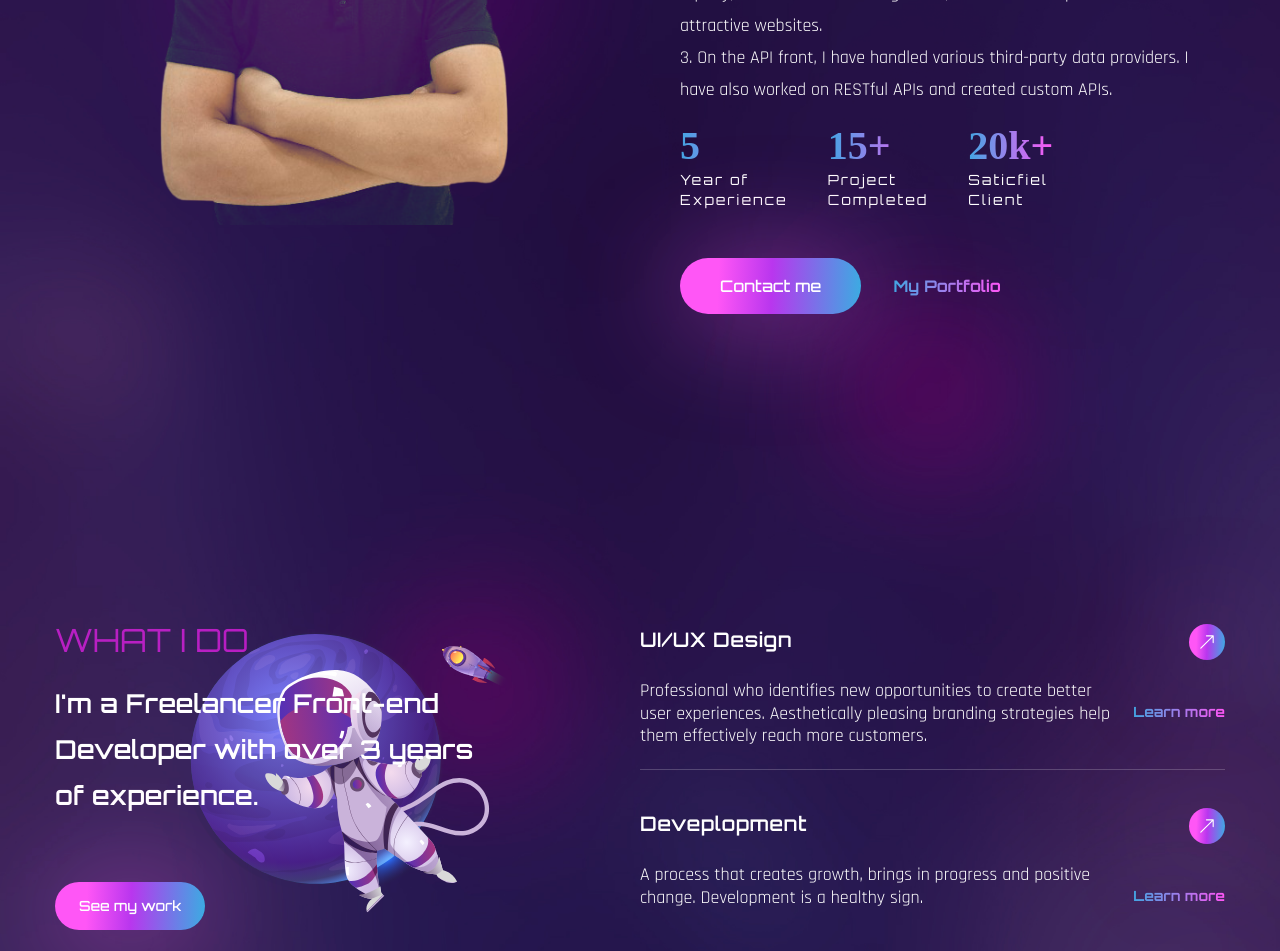
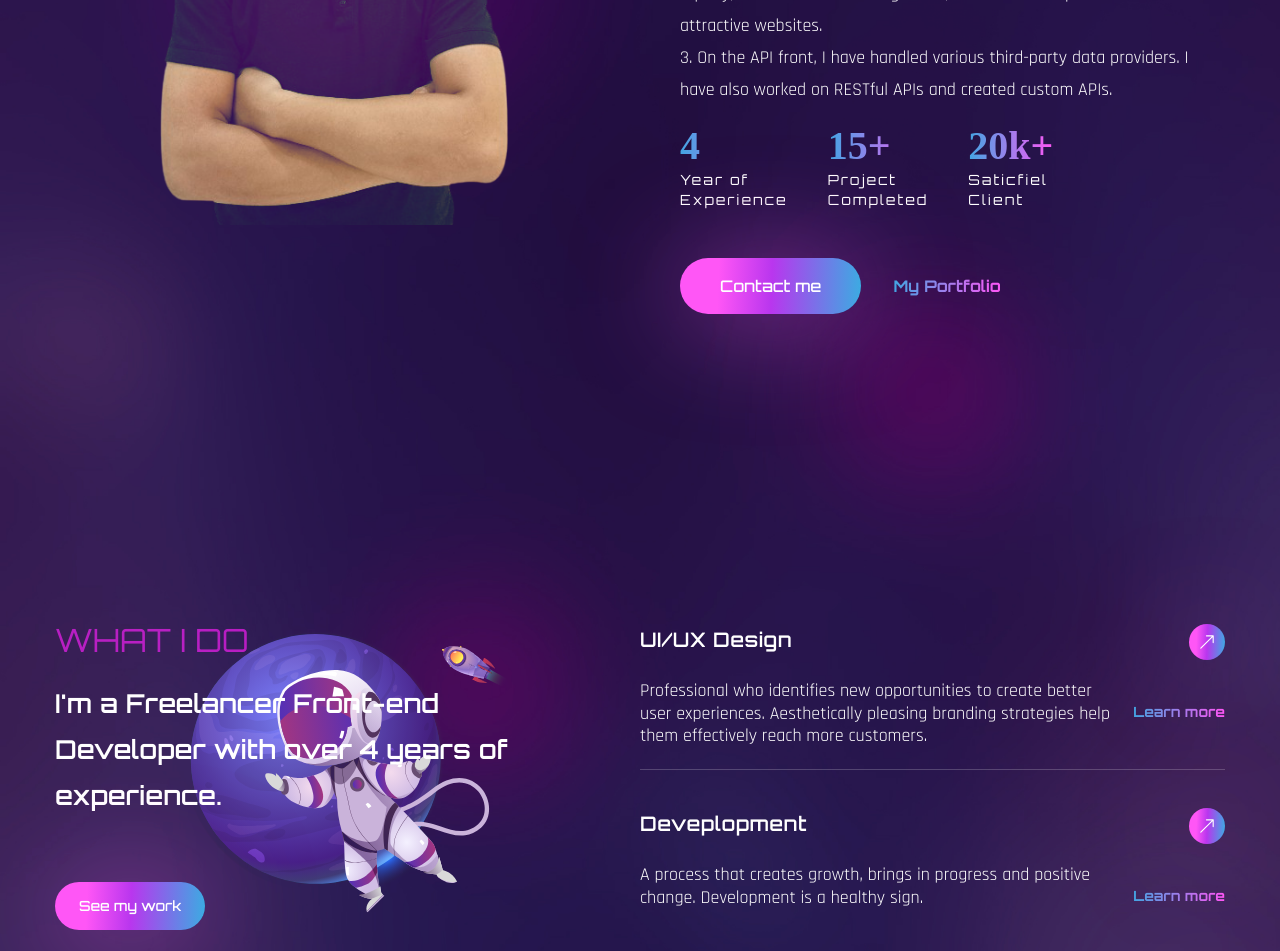
Before and after one commit to thanhbr/portfolio-start, a React (Create React App) app: page / in a window 1280 px wide. Shown: the part 1040-1991 px from the top of the page. Built offline with nearby package versions, Linux system fonts and the light colour scheme; the HTML template or start-up script is replaced by a standard one; a web font is replaced by a local one.

Commit message:
update link

```diff
--- a/src/components/About.js
+++ b/src/components/About.js
@@ -7,6 +7,7 @@ import {useInView} from 'react-intersection-observer'
 import {motion} from 'framer-motion'
 // variant
 import { fadeIn } from '../variants'
+import CV from "../assets/Ma The Thanh - Full Stack Software Engineer.pdf"
 
 const About = () => {
   const [ref, inView] = useInView({
@@ -51,7 +52,7 @@ const About = () => {
               <div>
                 <div className='text-[40px] font-tertiary text-gradient mb-2'>
                   {inView
-                    ? <CountUp start={0} end={5} duration={3}/>
+                    ? <CountUp start={0} end={4} duration={3}/>
                     : null}
                 </div>
                 <div className='font-primary text-sm tracking-[2px]'>
@@ -83,10 +84,8 @@ const About = () => {
               </div>
             </div>
             <div className='flex gap-x-8 items-center'>
-              <button className='btn btn-lg'>Contact me</button>
-              <a href='#' className='text-gradient btn-link'>
-                My Portfolio
-              </a>
+              <a className='btn btn-lg flex items-center' href="tel:+84376219276">Contact me</a>
+              <a href={CV} target='blank' className='text-gradient btn-link'>My Portfolio</a>
             </div>
           </motion.div>
         </div>
--- a/src/components/Banner.js
+++ b/src/components/Banner.js
@@ -8,6 +8,7 @@ import { motion } from 'framer-motion'
 // variants
 import { fadeIn } from '../variants'
 import { TypeAnimation } from 'react-type-animation';
+import CV from "../assets/Ma The Thanh - Full Stack Software Engineer.pdf";
 
 
 const Banner = () => {
@@ -65,8 +66,8 @@ const Banner = () => {
               viewport={{ once: false, amount: 0.7 }}
               className='flex max-w-max gap-x-6 items-center mb-12 mx-auto lg:mx-0'
             >
-              <button className='btn btn-lg'>Contact me</button>
-              <a href='#' className='text-gradient btn-link'>My Portfolio</a>
+              <a className='btn btn-lg flex items-center' href="tel:+84376219276">Contact me</a>
+              <a href={CV} target='blank' className='text-gradient btn-link'>My Portfolio</a>
             </motion.div>
             {/* socials */}
             <motion.div
--- a/src/components/Services.js
+++ b/src/components/Services.js
@@ -40,7 +40,7 @@ const Services = () => {
             className='flex-1 ipSE:bg-services lg:bg-bottom bg-no-repeat mix-blend-lighten mb-12 lg:mb-0 bg-contain h-[300px]'
           >
             <h2 className='h2 text-accent mb-6'>What I do</h2>
-            <h3 className='h3 max-w-[455px] mb-16'>I'm a Freelancer Front-end Developer with over 3 years of experience.</h3>
+            <h3 className='h3 max-w-[455px] mb-16'>I'm a Freelancer Front-end Developer with over 4 years of experience.</h3>
             <button className='btn btn-sm'>See my work</button>
           </motion.div>
           {/* services */}
```
Also changed, not shown: 1 other file (tests, documents, lock files or other folders).
